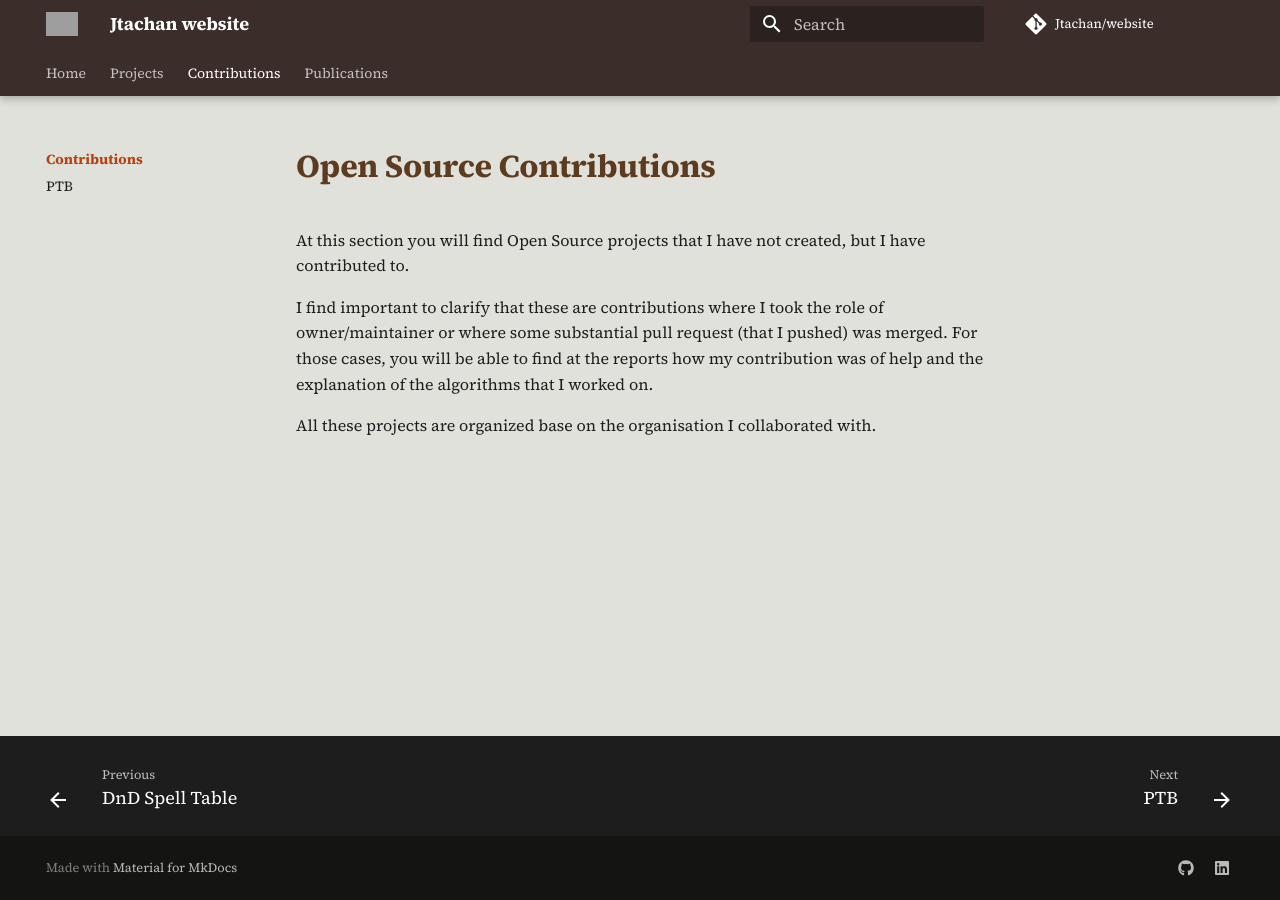
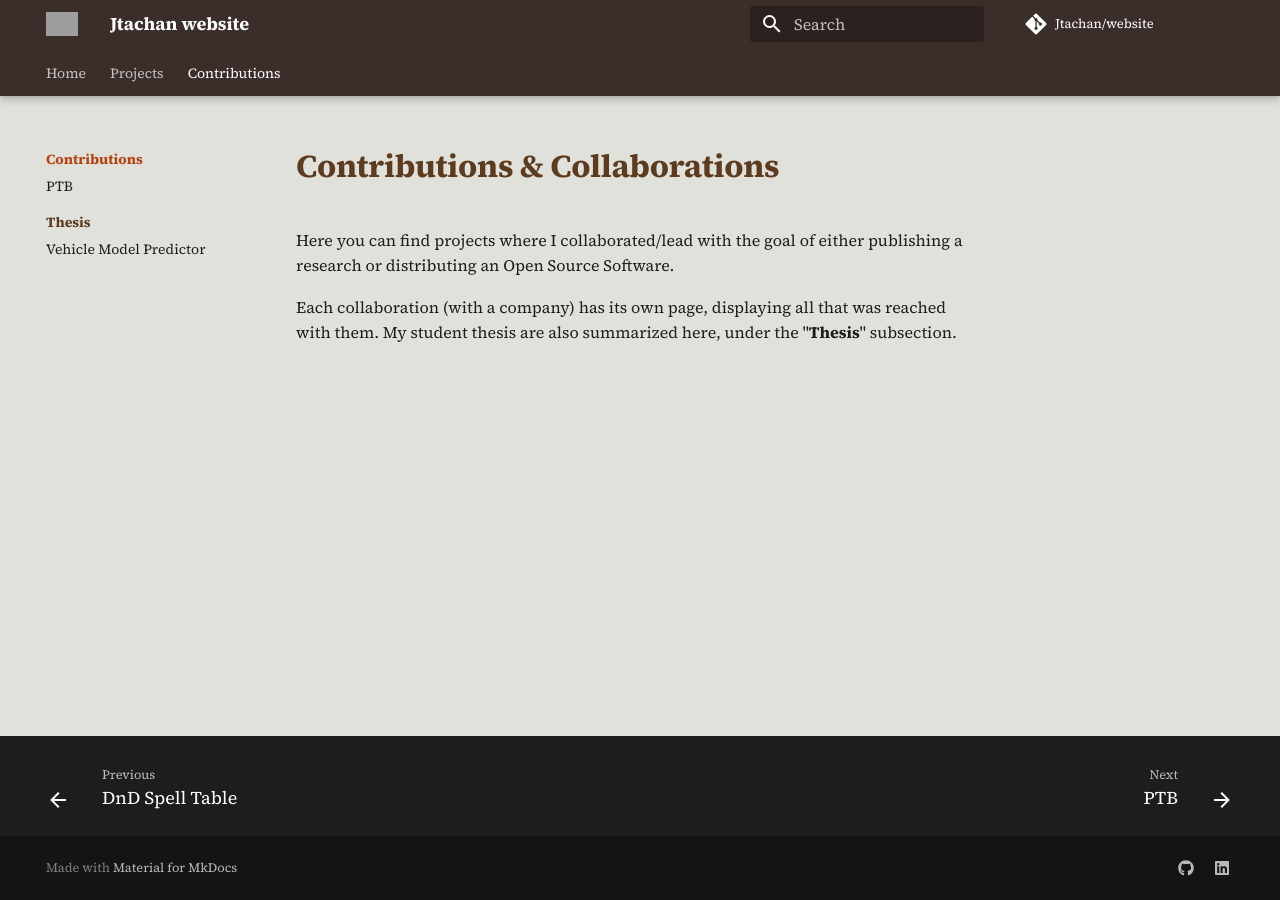
Before and after one commit to Jtachan/website, an MkDocs documentation site: the page built from docs/contributions/index.md, in a window 1280 px wide. Built offline with MkDocs 1.6.1 and Material for MkDocs 9.7.7, drawn with Linux system fonts in a browser that asks for light colours; comment, search, counter and statistics services are not loaded; grey boxes are pictures that could not be loaded.

Commit message:
Reestructure nav

```diff
--- a/docs/contributions/index.md
+++ b/docs/contributions/index.md
@@ -1,8 +1,6 @@
-# Open Source Contributions
+# Contributions & Collaborations
 
-At this section you will find Open Source projects that I have not created, but I have contributed to.
+Here you can find projects where I collaborated/lead with the goal of either publishing a research or distributing an Open Source Software.
 
-I find important to clarify that these are contributions where I took the role of owner/maintainer or where some substantial pull request (that I pushed) was merged.
-For those cases, you will be able to find at the reports how my contribution was of help and the explanation of the algorithms that I worked on.
-
-All these projects are organized base on the organisation I collaborated with.
+Each collaboration (with a company) has its own page, displaying all that was reached with them.
+My student thesis are also summarized here, under the "**Thesis**" subsection.
--- a/mkdocs.yml
+++ b/mkdocs.yml
@@ -20,10 +20,8 @@ nav:
   - Contributions:
       - Contributions: contributions/index.md
       - PTB: contributions/ptb.md
-  - Publications:
-      - Publications: publications/index.md
       - Thesis:
-          - Vehicle Model Predictor: publications/VMP.md
+          - Vehicle Model Predictor: contributions/VMP.md
 
 exclude_docs: |
   *.txt
```
Also changed, not shown: docs/contributions/VMP.md (renamed from docs/publications/VMP.md, +2 -1 lines), docs/publications/index.md (deleted, +0 -13 lines).
